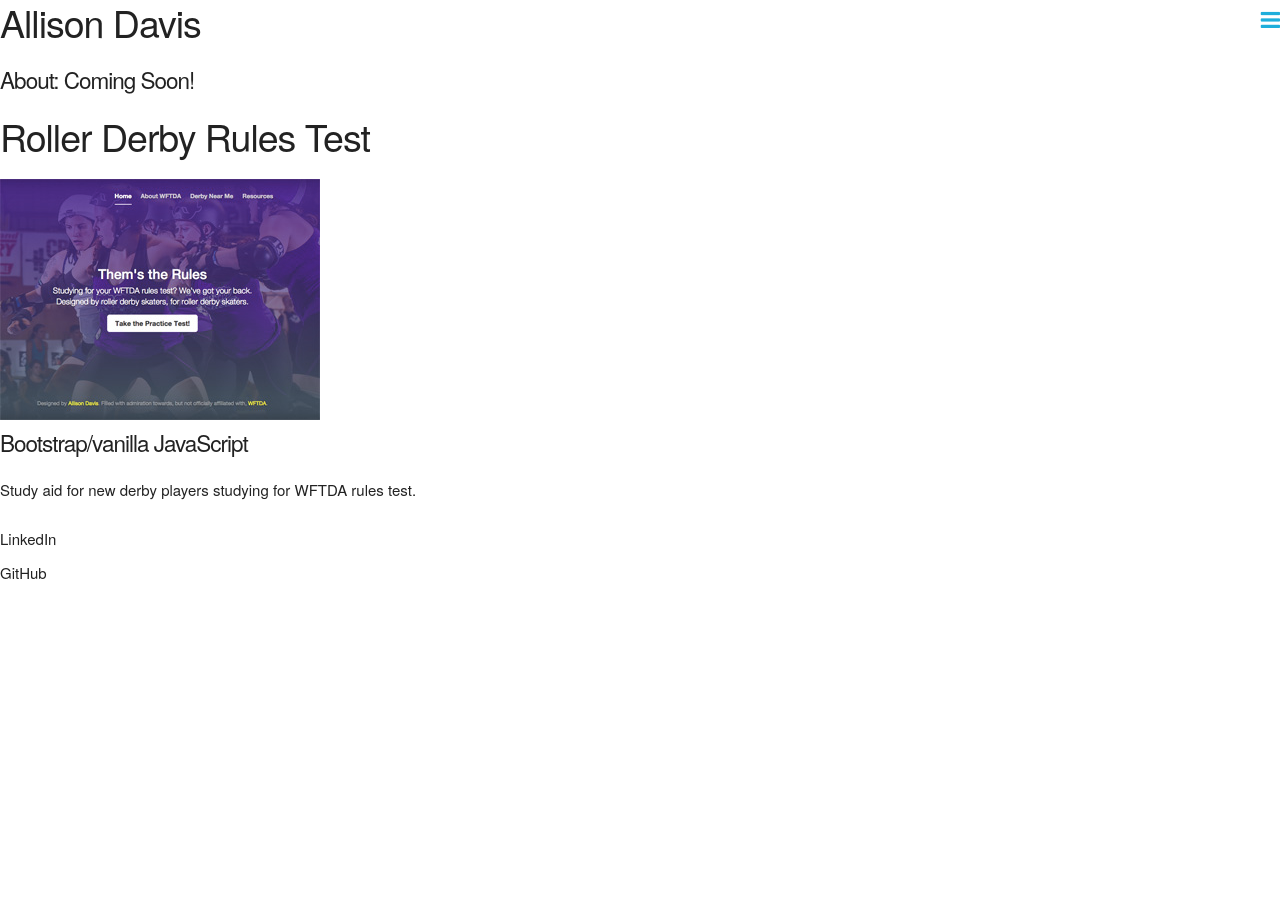
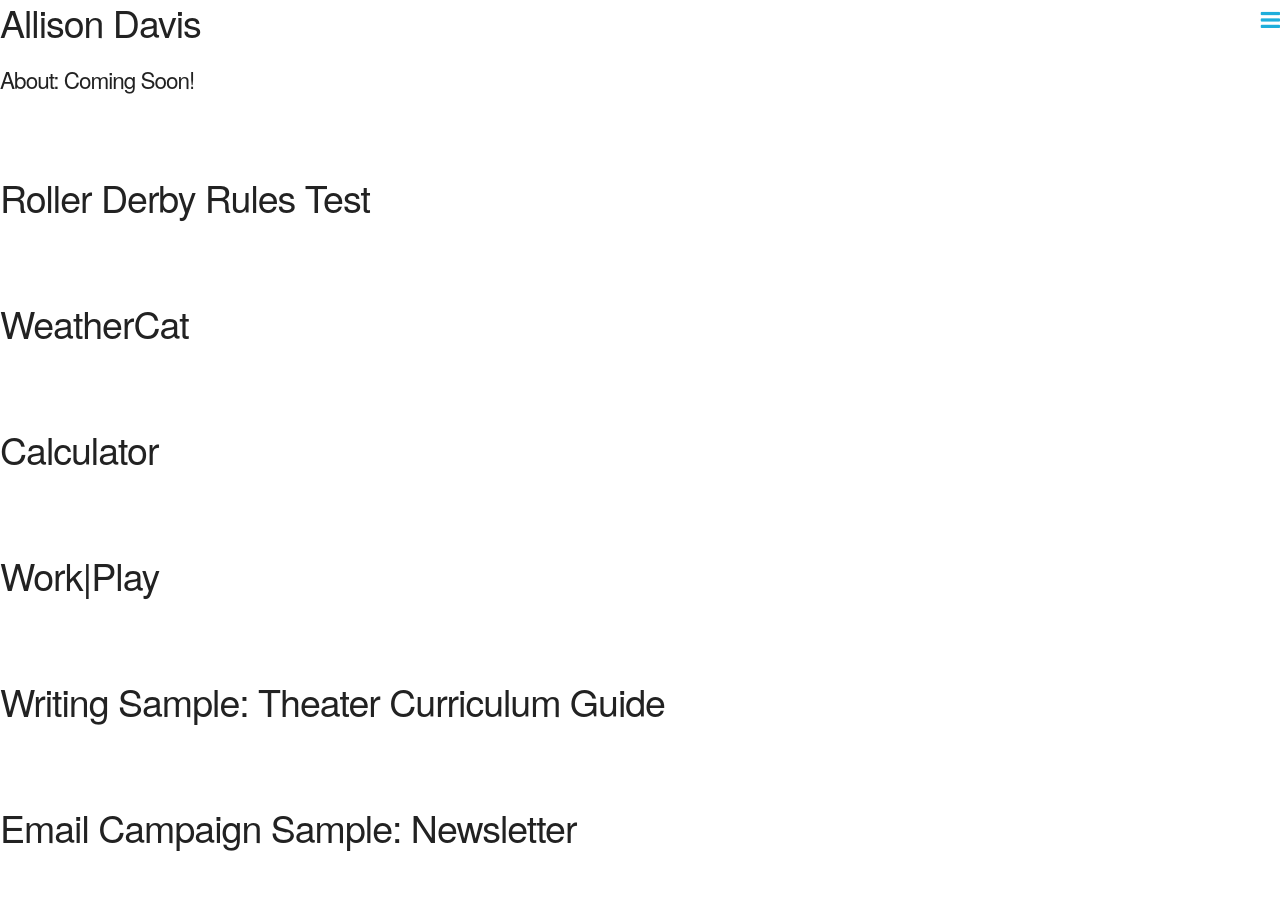
Before and after one commit to araedavis/code-blog, a plain HTML site: page index.html in a window 1280 px wide. Shown: the top 909 px of the page. Before the commit the page ends 800 px from the top, so only its background shows below. Drawn offline with nearby package versions, Linux system fonts and the light colour scheme.

Commit message:
fix duplicate project cloning bug

```diff
--- a/index.html
+++ b/index.html
@@ -32,12 +32,12 @@
       </section>
 
 <!--temporarily added placeholder content to add responsive styling; disabled app.js functionality -->
-      <section id="projects" class="template">
-        <div class="project">
-          <h1>Roller Derby Rules Test</h1>
-          <a href="http://araedavis.com/derbyRulesApp/" target="blank"><img class="project-img" src="imgs/derby_thumb.jpg" alt="Roller Derby Rules Test Thumbnail"></a>
-          <h3>Bootstrap/vanilla JavaScript</h3>
-          <p>Study aid for new derby players studying for WFTDA rules test.</p>
+      <section id="projects">
+        <div class="project template">
+          <h1></h1>
+          <a href="" target="blank"><img class="project-img" src="" alt=""></a>
+          <h3></h3>
+          <p></p>
         </div>
       </section>
 
--- a/js/app.js
+++ b/js/app.js
@@ -7,11 +7,13 @@ function Project(opts){
 }
 
 Project.prototype.toHtml = function(){
-  var $newProject = $('.project').clone();
+  var $newProject = $('.template').clone();
 
   //find each element of clone, populate with the property to be placed there
   $newProject.find('h1').html(this.title);
   //add additional elements & properties here
+
+  $newProject.removeClass('template');
 
   return $newProject;
 
@@ -19,16 +21,16 @@ Project.prototype.toHtml = function(){
 
 //pushes each rawProject object to projects arr as a new Project object
 
-// rawProjects.forEach(function(el){
-//   projects.push(new Project(el));
-//
-// });
-//
-// console.log(projects);
-//
-// projects.forEach(function(pro){
-//   $('#projects').append(pro.toHtml());
-// });
+rawProjects.forEach(function(el){
+  projects.push(new Project(el));
+
+});
+
+console.log(projects);
+
+projects.forEach(function(pro){
+  $('#projects').append(pro.toHtml());
+});
 
 //Next up: basic css styles for #projects
 //Next up: contain projects in a carousel or other slightly more interactive display
--- a/js/menu.js
+++ b/js/menu.js
@@ -1,10 +1,11 @@
 $(function(){
   //hide .main-nav
-  $('.main-nav').hide();
+  $('.main-nav').hide(); //this will change to an addClass()
 
-  $('.hamburger').on('click', function(){
+  $('.hamburger').on('click', function(e){
+    e.preventDefault();
     $('.main-nav').show();
   });
-  //next up: rehide when menu icon is reclicked
+  //next up: rehide when menu icon is reclicked (using show/hide class?)
 
 });
```
